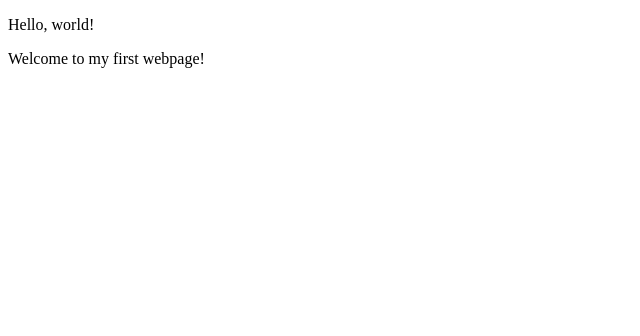
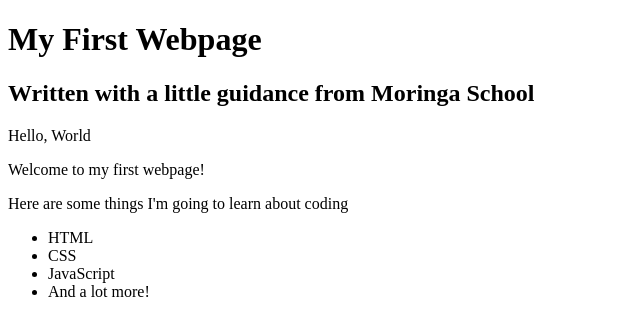
Before and after one commit to DruSadeMumba/my-first-webpage, a plain HTML site: page my-first-webpage.html in a window 1280 px wide. Shown: the whole page, without its empty margins (0-640 px from the left). Drawn offline with Linux system fonts and the light colour scheme.

Commit message:
add list elements

```diff
--- a/my-first-webpage.html
+++ b/my-first-webpage.html
@@ -4,7 +4,18 @@
         <title>My first webpage</title>
     </head>
     <body>
-       <p>Hello, world!</p>
+        <h1>My First Webpage</h1>
+        <h2>Written with a little guidance from Moringa School</h2>
+
+       <p>Hello, World</p>
        <p>Welcome to my first webpage!</p>
+
+       <p>Here are some things I'm going to learn about coding</p>
+       <ul>
+           <li>HTML</li>
+           <li>CSS</li>
+           <li>JavaScript</li>
+           <li>And a lot more!</li>
+       </ul>
     </body>
 </html>
```
